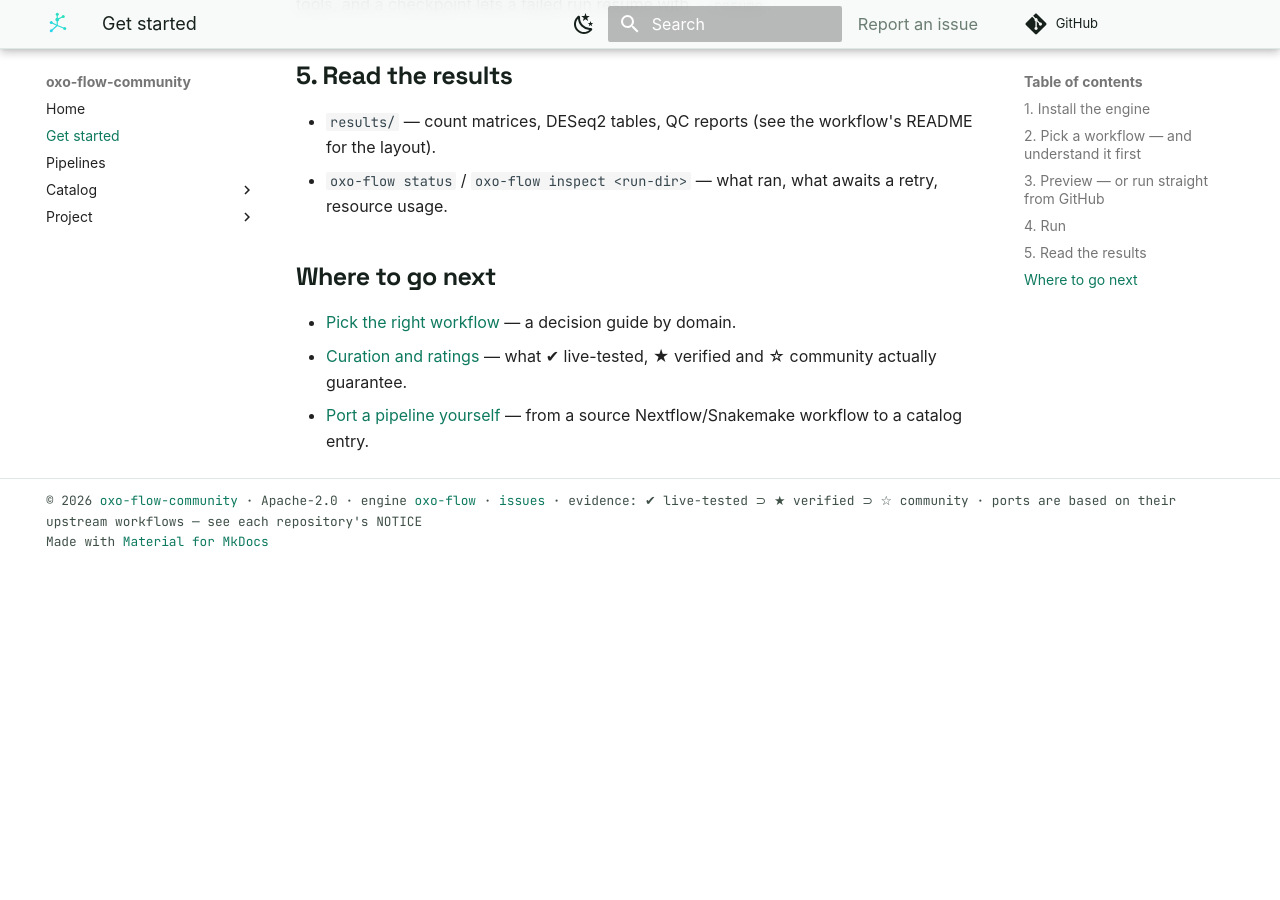
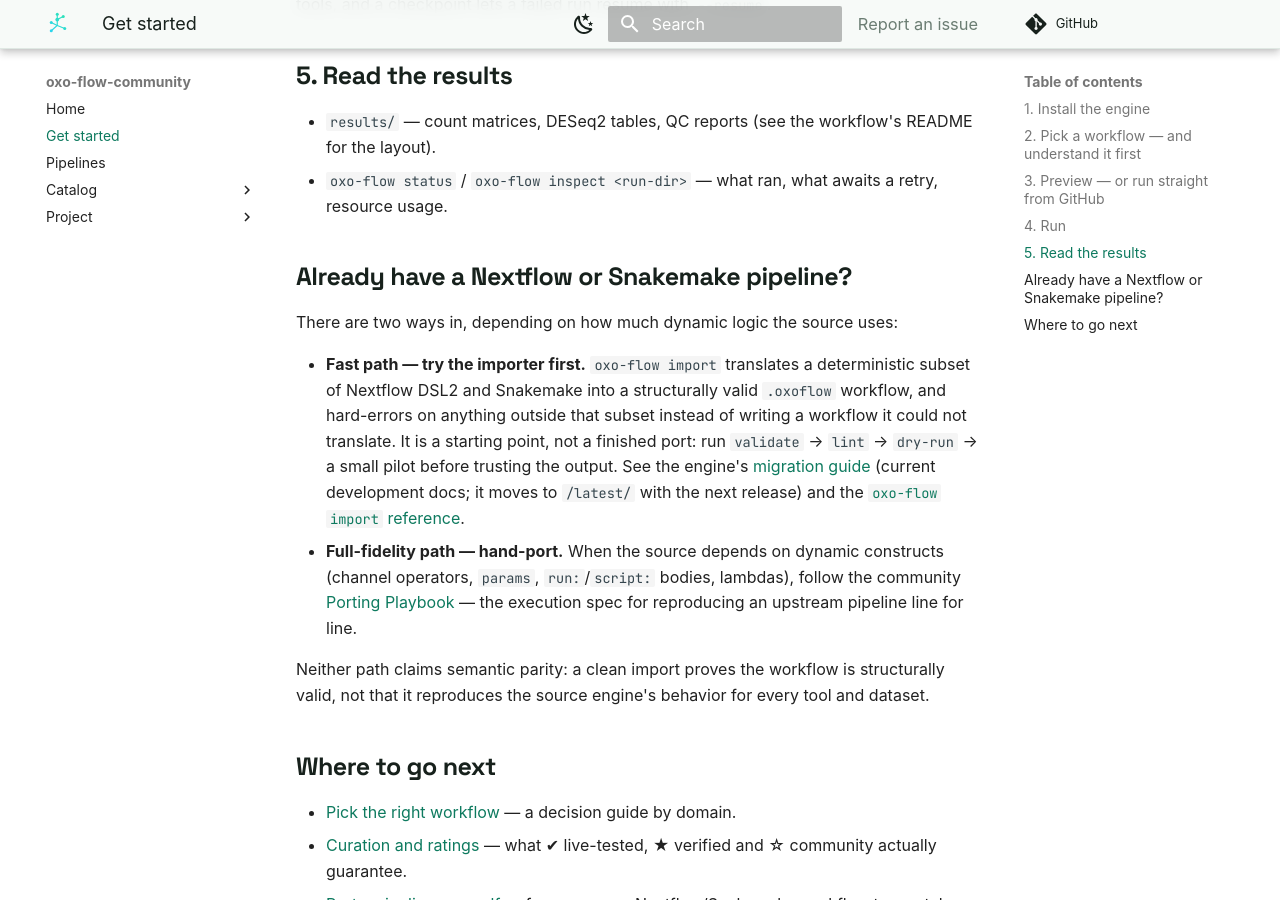
Before and after one commit to oxo-flow-community/oxo-flow-community.github.io, an MkDocs documentation site: the page built from docs/about/getting-started.md, in a window 1280 px wide and 900 px high, scrolled down 1645 px. Built offline with MkDocs 1.6.1 and Material for MkDocs 9.7.7, drawn with Linux system fonts in a browser that asks for light colours; comment, search, counter and statistics services are not loaded; before the commit the page ends 2210 px from its top, so only the background shows below that.

Commit message:
docs: link the engine migration guide and importer from the porting path

```diff
--- a/docs/about/getting-started.md
+++ b/docs/about/getting-started.md
@@ -82,6 +82,29 @@ with `--resume`.
 - `oxo-flow status` / `oxo-flow inspect <run-dir>` — what ran, what awaits
   a retry, resource usage.
 
+## Already have a Nextflow or Snakemake pipeline?
+
+There are two ways in, depending on how much dynamic logic the source uses:
+
+- **Fast path — try the importer first.** `oxo-flow import` translates a
+  deterministic subset of Nextflow DSL2 and Snakemake into a structurally
+  valid `.oxoflow` workflow, and hard-errors on anything outside that subset
+  instead of writing a workflow it could not translate. It is a starting
+  point, not a finished port: run `validate` → `lint` → `dry-run` → a small
+  pilot before trusting the output. See the engine's
+  [migration guide](https://traitome.github.io/oxo-flow/dev/how-to/migrate-from-nextflow-snakemake/)
+  (current development docs; it moves to `/latest/` with the next release) and
+  the
+  [`oxo-flow import` reference](https://traitome.github.io/oxo-flow/latest/commands/import/).
+- **Full-fidelity path — hand-port.** When the source depends on dynamic
+  constructs (channel operators, `params`, `run:`/`script:` bodies, lambdas),
+  follow the community [Porting Playbook](porting.md) — the execution spec for
+  reproducing an upstream pipeline line for line.
+
+Neither path claims semantic parity: a clean import proves the workflow is
+structurally valid, not that it reproduces the source engine's behavior for
+every tool and dataset.
+
 ## Where to go next
 
 - [Pick the right workflow](selection.md) — a decision guide by domain.
```
Also changed, not shown: docs/about/porting.md (+13 -0 lines).
